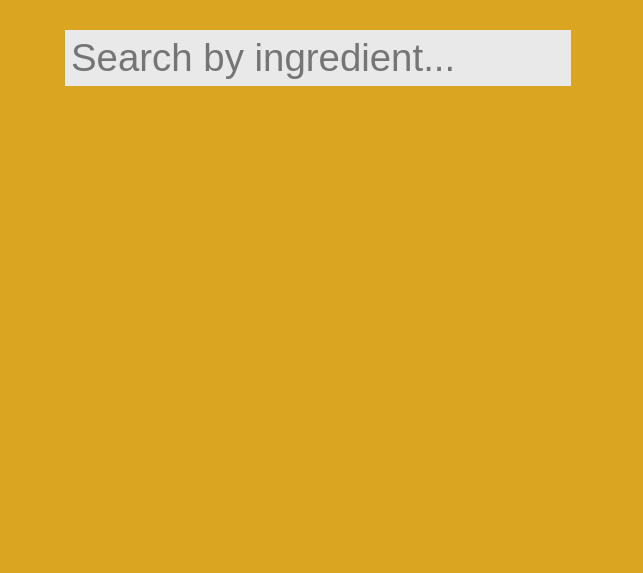
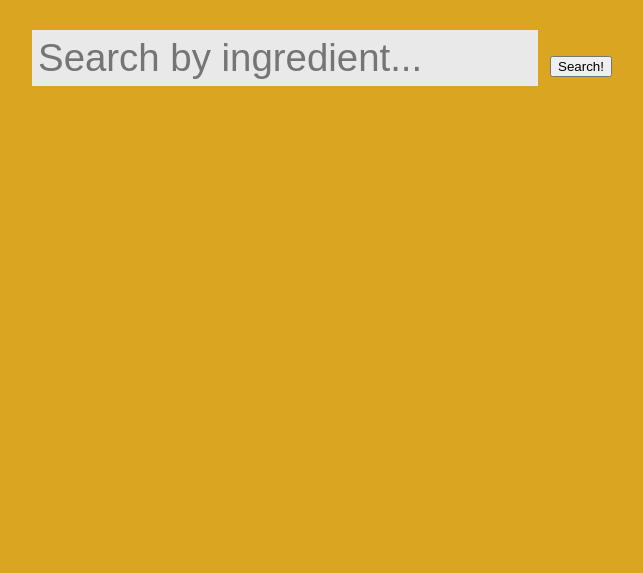
Before and after one commit to minh-anh-pham/meal-planner, a website: page index.html in a window 1280 px wide. Shown: the part 227-800 px from the top of the page, without its empty margins (326-969 px from the left). Drawn offline with Linux system fonts and the light colour scheme; a web font is replaced by a local one.

Commit message:
Update index.html
add search button

```diff
--- a/index.html
+++ b/index.html
@@ -13,7 +13,8 @@
             <h1>Meal Planner</h1>
         <h2>Find the perfect recipe!</h2>
         <div class="searchbar">
-            <input type="text" placeholder="Search by ingredient...">
+            <input id="searchText" type="text" placeholder="Search by ingredient...">
+            <button id="searchBtn"> Search! </button>
           </div>
         </div>
 
```
